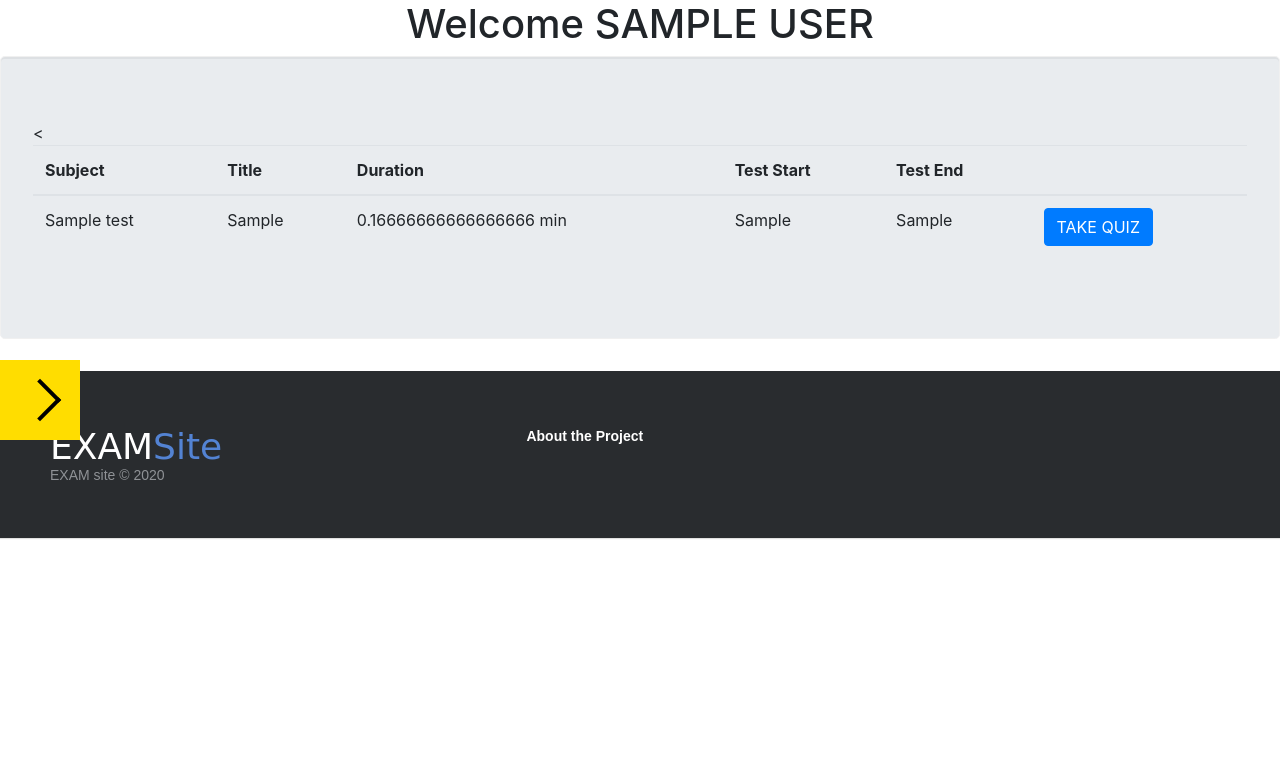
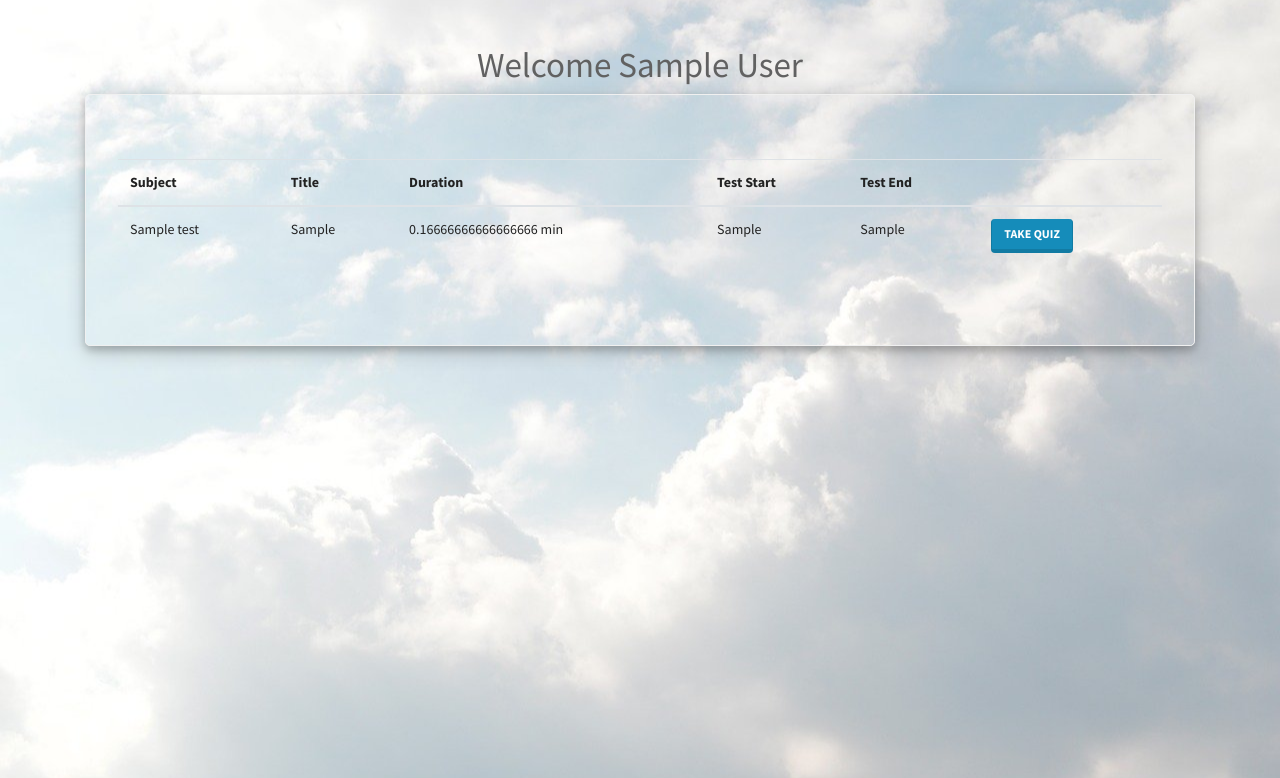
Before and after one commit to sharuf-baig/exam_time, a Flask app: page /show-test in a window 1280 px wide. Shown: the top 778 px of the page. Run offline with Flask 2, Linux system fonts and the light colour scheme; the visitor is signed in with stand-in values (Sample User, id 1); tables that the repository leaves empty hold one stand-in row (values such as "Sample post"); some libraries are stand-ins or nearby versions.

Commit message:
designed a bit

```diff
--- a/app.py
+++ b/app.py
@@ -152,7 +152,7 @@
 @app.route("/home",methods=["GET","POST"])
 @is_logged
 def home():
-	return render_template('dashboard.html',info=['Give Test','Results','Student Results','Create Test'])
+	return render_template('dashboard.html',info=['show_test','create_test','logout'])
 @app.route("/logout")
 @is_logged
 def logout():
@@ -425,7 +425,7 @@
 def tests_created(username):
 	if username == session['user']:
 		results = db2.execute('select * from test where name = :username', {"username":username}).fetchall()
-		return render_template('tests_created.html', tests=results)
+		return render_template('tests_created.html', tests=results,info=['home','logout'])
 	else:
 		flash('You are not authorized', 'danger')
 		return redirect(url_for('home'))
--- a/static/dashboard.css
+++ b/static/dashboard.css
@@ -11,6 +11,9 @@
 	border-radius: 7%;
 }
 */
+.head{
+	text-shadow: 0 0 3px #FF0000;
+}
 .mysec img{
 	margin: 0 auto;
 	display: block;
--- a/static/default.css
+++ b/static/default.css
@@ -97,6 +97,7 @@
 footer{
 	position: relative;
 	bottom: 0;
+
 }
 .footer-distributed{
 	background-color: #292c2f;
--- a/templates/dashboard.html
+++ b/templates/dashboard.html
@@ -7,12 +7,12 @@
 {% endblock %}
 {%block nav%}
     {% for i in info %}
-    <li><a href="">{{i}}</a></li>
+    <li><a href="{{url_for(i)}}">{{i|upper}}</a></li>
     {%endfor%}
 {%endblock%}
 {% block body %}
 
-   <h1 align="center">Welcome {{session.user|upper}}</h1>
+   <h1 align="center" class="head">Welcome {{session.user|title}}</h1>
 <a href="/logout" ><button type="button" style="float: right;"class="btn btn-warning">Logout</button></a>
   <div class="row mysec" id="student-section">
 	 	<div class="col-6 ">
--- a/templates/default.html
+++ b/templates/default.html
@@ -45,7 +45,7 @@
 				<div class="footer-right">
 
 					<p class="footer-company-about">
-						<span>About the Project</span>
+						<span>Exam Site a better way to conduct online exams</span>
 					</p>
 
 				</div>
--- a/templates/show_tests.html
+++ b/templates/show_tests.html
@@ -1,12 +1,28 @@
-{% extends 'default.html' %}
+{% extends 'layout.html' %}
 
-{% block title %}
+{% block head %}
   <link rel="stylesheet" href="https://bootswatch.com/4/lumen/bootstrap.min.css">
+  <style>
+    body{
+      background-image: url('../static/im.jpg');
+      background-attachment: fixed;
+      background-position: center;
+      background-size: cover;
+
+    }
+    .jumbotron{
+      box-shadow: 0 4px 8px 0 rgba(0, 0, 0, 0.2), 0 6px 20px 0 rgba(0, 0, 0, 0.19);
+      background-image: url('../static/im.jpg');
+      background-attachment: fixed;
+      background-position: center;
+      background-size: cover;
+    }
+  </style>
 {% endblock %}
 
 {% block body %}
 
-  <h1 align="center">Welcome {{session.user|upper}}</h1>
+  <h1 align="center">Welcome {{session.user|title}}</h1>
 
 
 <div class="jumbotron">
@@ -23,11 +39,7 @@
     </tr>
   </thead>
   <tbody>
-
-
-
-
-    <{% for test in tests %}
+    {% for test in tests %}
                 <tr>
                     <td>{{test['subject']}}</td>
                     <td>{{test['topic']}}</td>
```
Also changed, not shown: templates/create_test.html (+11 -2 lines), templates/give_test.html (+8 -0 lines), templates/tests_created.html (+18 -1 lines), static/im.jpg (added), static/img.jpg (added).
